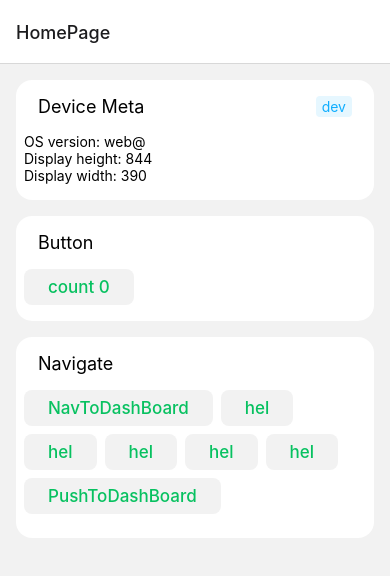
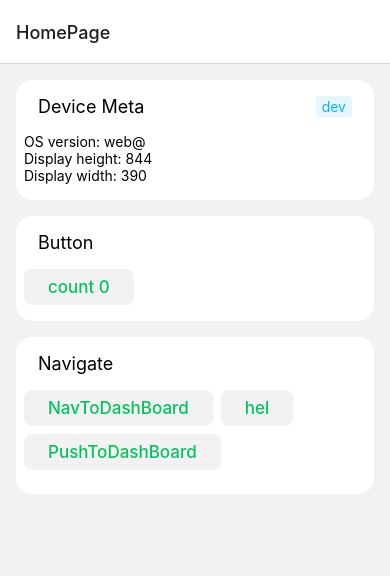
Before and after one commit to j10ccc/react-native-clover-ui, a React Native app: screen /HomePage in a window 390 px wide. Shown: the top 576 px of the page. Built offline with nearby package versions, Linux system fonts and the light colour scheme.

Commit message:
perf(space): support align justify configures

```diff
--- a/components/Space.tsx
+++ b/components/Space.tsx
@@ -3,25 +3,36 @@ import { StyleSheet, View } from "react-native";
 
 type SpacePropsType = {
   children: ReactNode;
-  align?: "start" | "end" | "center" | "baseline";
+  align?:
+    | "flex-start"
+    | "flex-end"
+    | "center"
+    | "space-between"
+    | "space-around"
+    | "stretch";
   direction?: "column" | "row" | "row-reverse" | "column-reverse";
   justify?:
-    | "start"
-    | "end"
     | "center"
-    | "between"
-    | "around"
-    | "evenly"
-    | "stretch";
+    | "flex-start"
+    | "flex-end"
+    | "space-between"
+    | "space-around"
+    | "space-evenly";
 };
 
-// TODO: direct-column
+const Space = (props: SpacePropsType) => {
+  const {
+    children,
+    direction = "row",
+    justify = "flex-start",
+    align = "flex-start",
+  } = props;
 
-const Space = (props: SpacePropsType) => {
-  const { children, direction = "row" } = props;
   const dynamicStyle = StyleSheet.create({
     container: {
       flexDirection: direction,
+      justifyContent: justify,
+      alignContent: align,
     },
   });
 
@@ -36,7 +47,6 @@ const Space = (props: SpacePropsType) => {
 
 const style = StyleSheet.create({
   container: {
-    flex: 1,
     flexWrap: "wrap",
   },
   spaceItem: {
--- a/pages/HomeScreen.tsx
+++ b/pages/HomeScreen.tsx
@@ -27,10 +27,6 @@ const DemoNav = ({ navigation }: any) => {
       <Space>
       <Button onPress={handlePressNavigate}>NavToDashBoard</Button>
       <Button>hel</Button>
-      <Button>hel</Button>
-      <Button>hel</Button>
-      <Button>hel</Button>
-      <Button>hel</Button>
       <Button onPress={handlePressPush}>PushToDashBoard</Button>
       </Space>
     </Demo>
```
